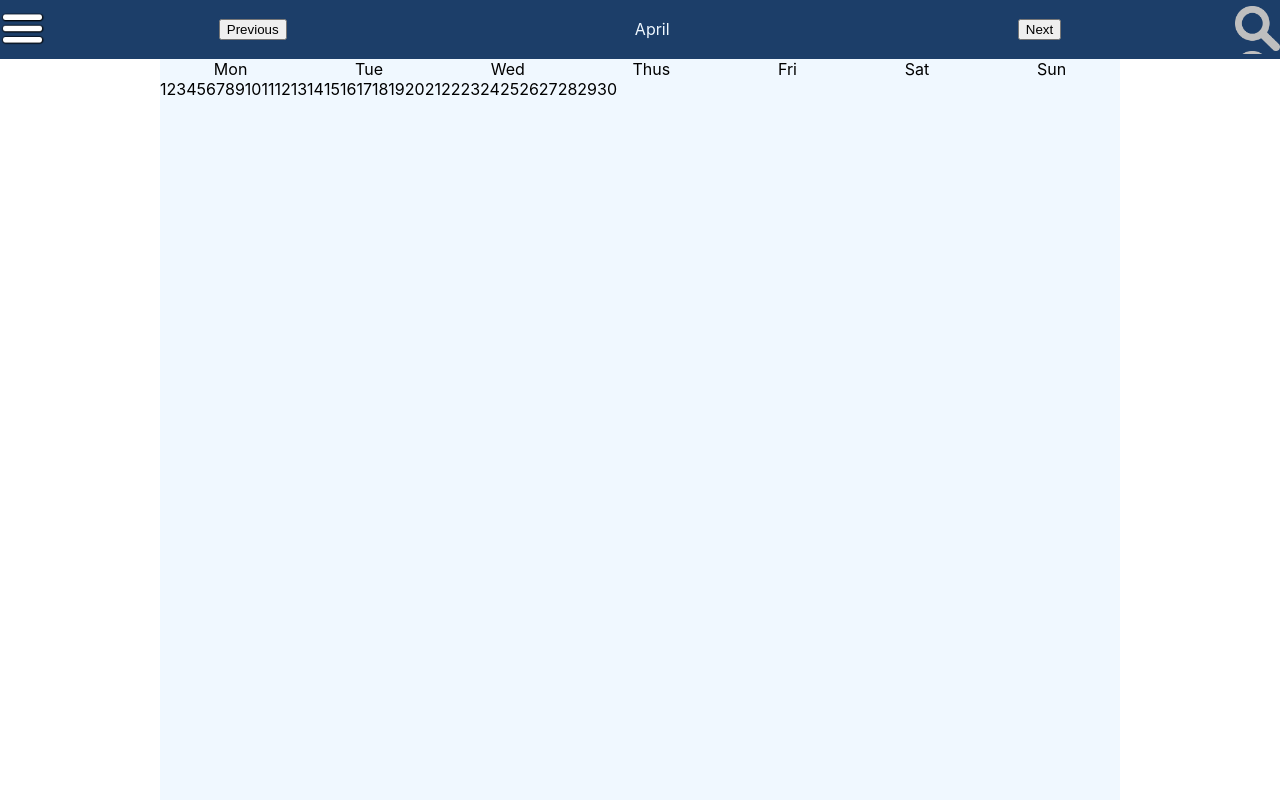
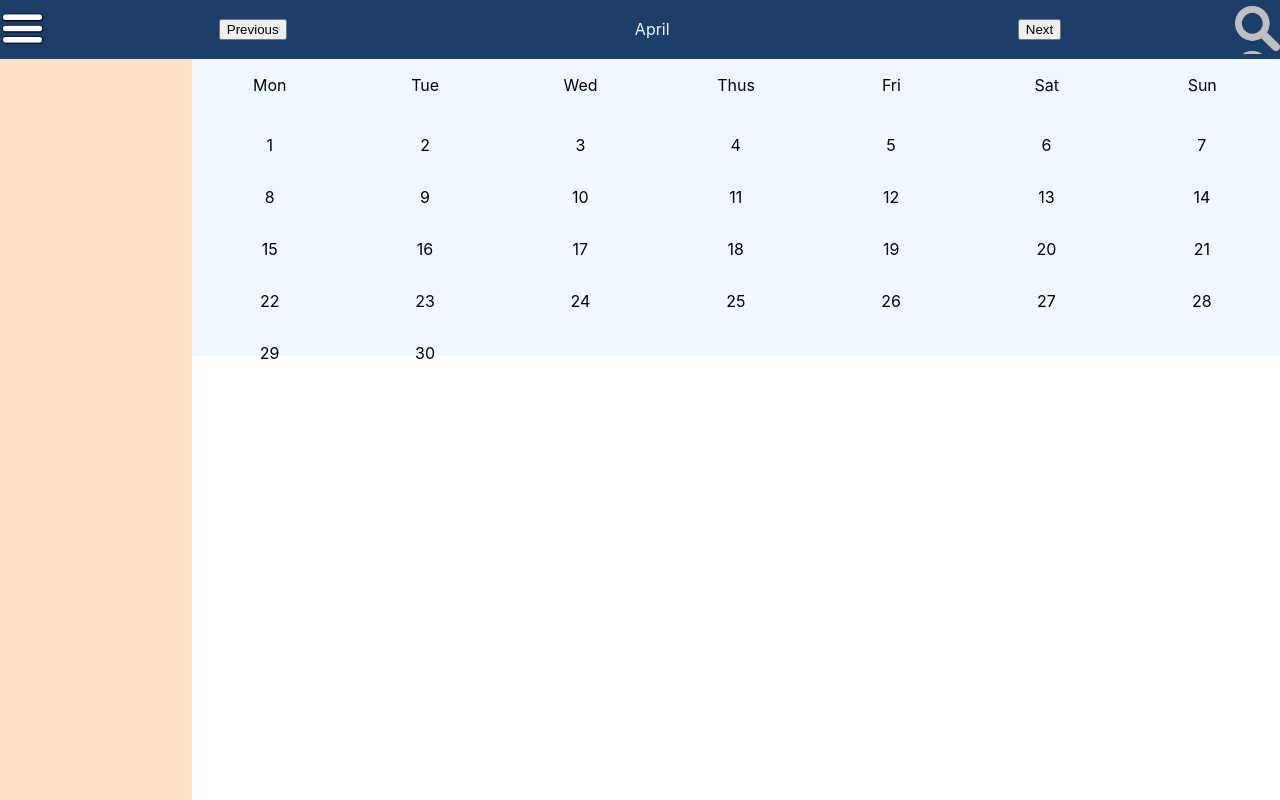
Before and after one commit to wood-crafter/todo-react, a React (Create React App) app: page / in a window 1280 px wide. Built offline with nearby package versions, Linux system fonts and the light colour scheme.

Commit message:
[Add] daysInMonth craft display

```diff
--- a/src/App.css
+++ b/src/App.css
@@ -52,7 +52,15 @@
   width: 100%;
 }
 
-.Option {
+.main-content {
+  width: 100%;
+  height: 100%;
+  display: flex;
+  flex-direction: row;
+  flex-wrap: wrap;
+}
+
+.btn-option {
   width: 3rem;
   height: 3rem;
   background-image: url("../public/menu-icon.jpg");
@@ -70,17 +78,24 @@
   background-image: url("../public/search-icon.jpg");
   background-size: contain;
 }
+.Option {
+  flex: 15%;
+  background-color: bisque;
+}
 .calendar {
+  flex: 85%;
   background-color: aliceblue;
-  width: 75%;
-  height: 100%;
+  width: 50%;
+  height: 40%;
 }
 .weekdays {
   display: flex;
   flex-direction: row;
 }
 .weekday {
-  flex-grow: 1;
+  flex: 14.28%;
+  padding-top: 1rem;
+  padding-bottom: 1.5rem;
 }
 .days-in-month {
   display: flex;
@@ -88,6 +103,8 @@
   flex-wrap: wrap;
 }
 .day-in-month {
-  width: calc();
+  padding-top: 1rem;
+  padding-bottom: 1rem;
+  flex: 0 0 14.28%;
   box-sizing: border-box;
 }
--- a/src/App.js
+++ b/src/App.js
@@ -35,13 +35,15 @@ export default class App extends React.Component {
     return (
       <div className="App">
         <div className='control'>
-          <Option />
+        <div className="btn-option"></div>
           <Month thisMonth={monthNames[this.state.thisMonth]} onPrevious={this.handlePreviousMonth} onNext={this.handleNextMonth} />
           <Search />
         </div>
-
-        <div className='calendar'>
-          <Calendar weekdays={weekdays} daysInMonth={daysInMonth} />
+        <div className='main-content'>
+          <Option />
+          <div className='calendar'>
+            <Calendar weekdays={weekdays} daysInMonth={daysInMonth} />
+          </div>
         </div>
       </div>
     )
--- a/src/Calendar.js
+++ b/src/Calendar.js
@@ -24,7 +24,7 @@ export default class Calendar extends React.Component {
                 {dayInMonth + 1}
               </div>
             )
-          })}
+        })}
         </div>
       </div>
     )
```
